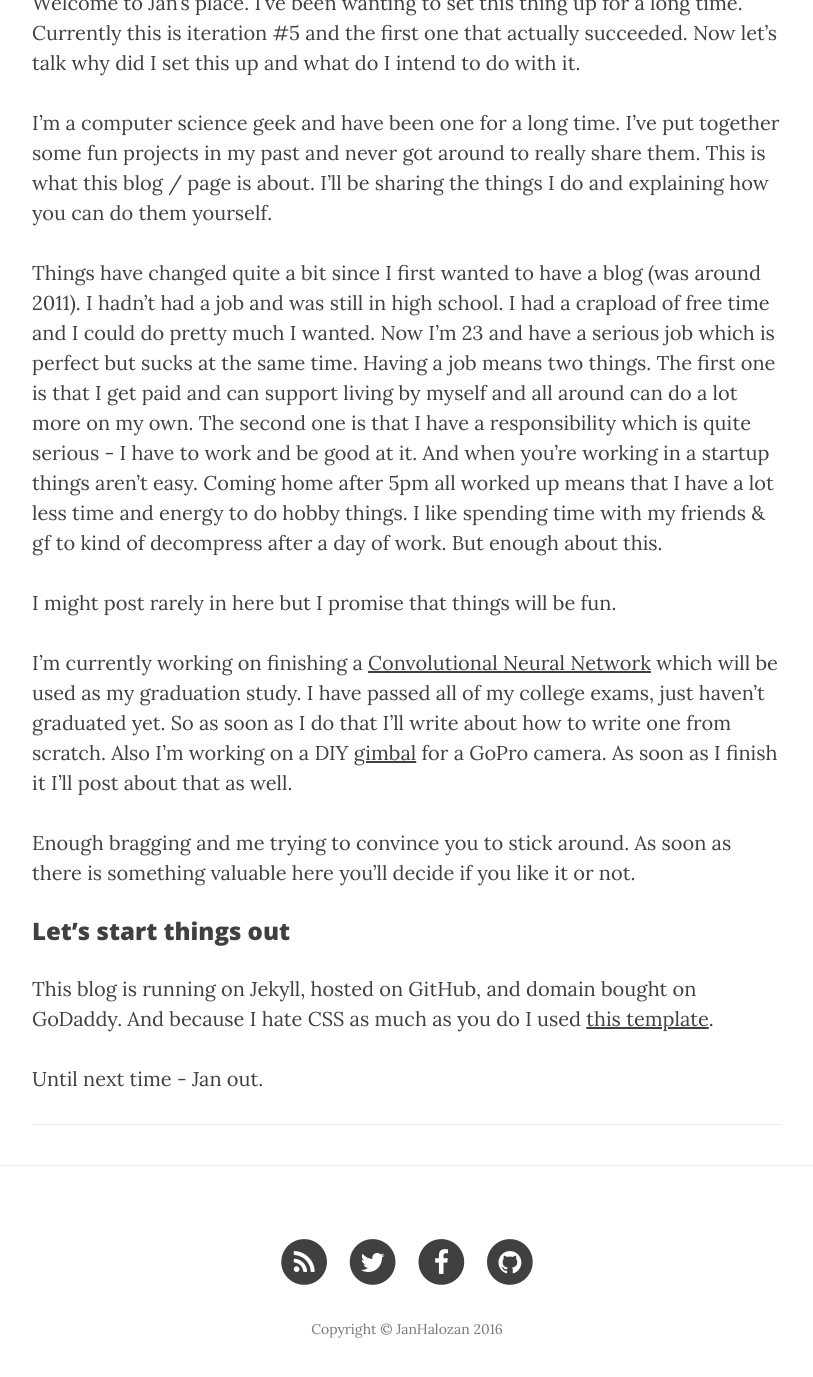
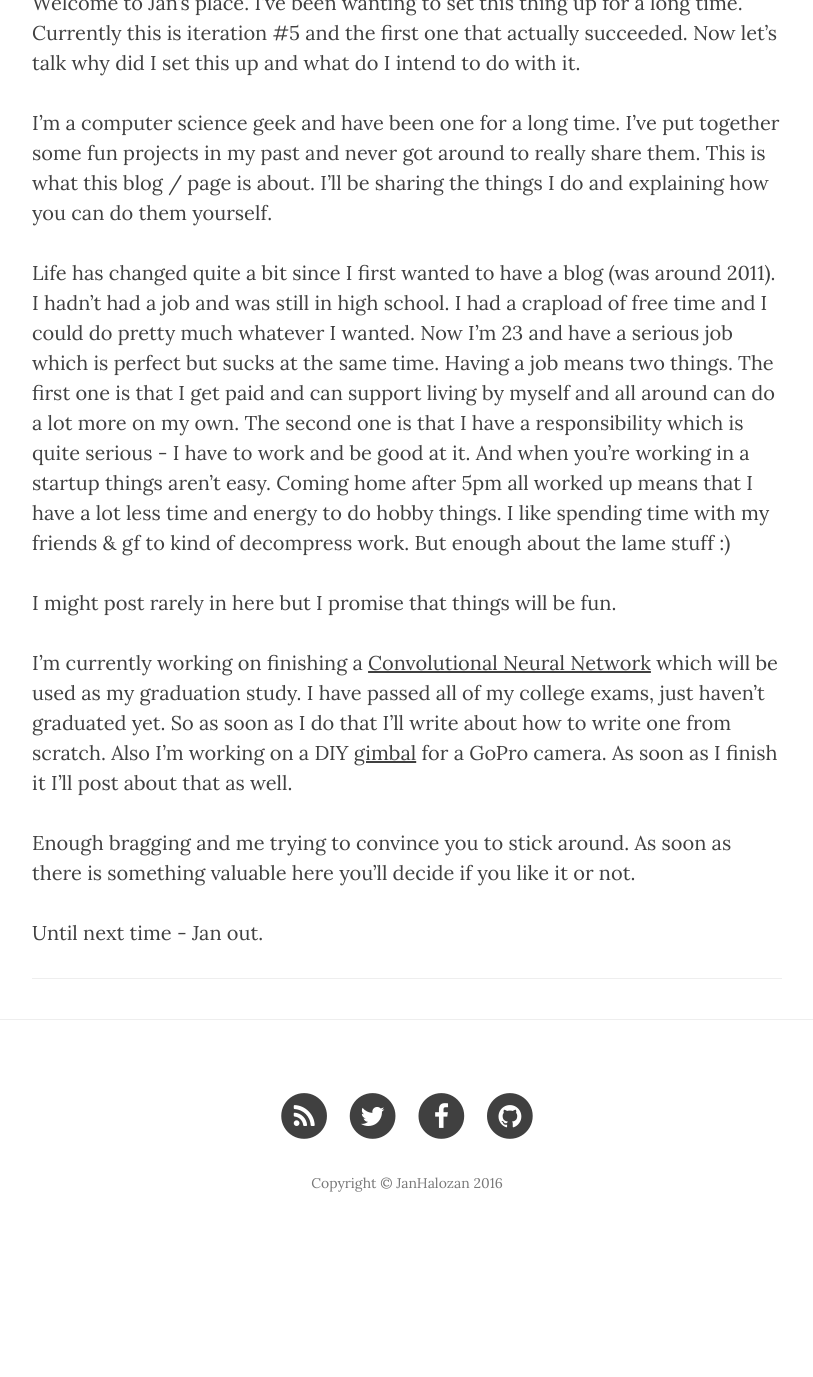
Before and after one commit to JanHalozan/JanHalozan.github.io, a Jekyll site: the page built from _posts/2016-10-13-intro.markdown, in a window 1280 px wide and 1400 px high, scrolled down 621 px. Shown: the top 1377 px of the window, without its empty margins (233-1046 px from the left). Built offline with Jekyll 4.4.1, drawn with Linux system fonts in a browser that asks for light colours; nearby versions of some CDN libraries; after the commit the page ends 1880 px from its top, so only the background shows below that.

Commit message:
Typo crap

```diff
--- a/_posts/2016-10-13-intro.markdown
+++ b/_posts/2016-10-13-intro.markdown
@@ -13,7 +13,7 @@ Welcome to Jan's place. I've been wanting to set this thing up for a long time.
 
 I'm a computer science geek and have been one for a long time. I've put together some fun projects in my past and never got around to really share them. This is what this blog / page is about. I'll be sharing the things I do and explaining how you can do them yourself.
 
-Things have changed quite a bit since I first wanted to have a blog (was around 2011). I hadn't had a job and was still in high school. I had a crapload of free time and I could do pretty much I wanted. Now I'm 23 and have a serious job which is perfect but sucks at the same time. Having a job means two things. The first one is that I get paid and can support living by myself and all around can do a lot more on my own. The second one is that I have a responsibility which is quite serious - I have to work and be good at it. And when you're working in a startup things aren't easy. Coming home after 5pm all worked up means that I have a lot less time and energy to do hobby things. I like spending time with my friends & gf to kind of decompress after a day of work. But enough about this.
+Life has changed quite a bit since I first wanted to have a blog (was around 2011). I hadn't had a job and was still in high school. I had a crapload of free time and I could do pretty much whatever I wanted. Now I'm 23 and have a serious job which is perfect but sucks at the same time. Having a job means two things. The first one is that I get paid and can support living by myself and all around can do a lot more on my own. The second one is that I have a responsibility which is quite serious - I have to work and be good at it. And when you're working in a startup things aren't easy. Coming home after 5pm all worked up means that I have a lot less time and energy to do hobby things. I like spending time with my friends & gf to kind of decompress work. But enough about the lame stuff :)
 
 I might post rarely in here but I promise that things will be fun.
 
@@ -21,8 +21,4 @@ I'm currently working on finishing a [Convolutional Neural Network](https://gith
 
 Enough bragging and me trying to convince you to stick around. As soon as there is something valuable here you'll decide if you like it or not.
 
-### Let's start things out
-
-This blog is running on Jekyll, hosted on GitHub, and domain bought on GoDaddy. And because I hate CSS as much as you do I used [this template](https://github.com/BlackrockDigital/startbootstrap-clean-blog-jekyll).
-
 Until next time - Jan out.
```
